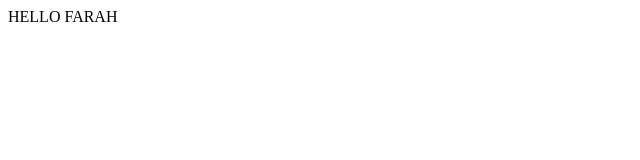
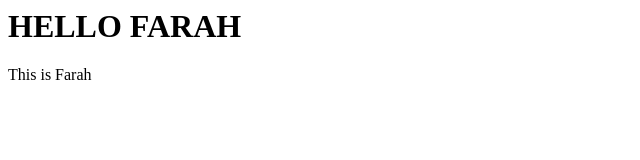
Before and after one commit to farahnini/git-training, a plain HTML site: page index.html in a window 1280 px wide. Shown: the whole page, without its empty margins (0-640 px from the left). Drawn offline with Linux system fonts and the light colour scheme.

Commit message:
update index & about & contact

```diff
--- a/index.html
+++ b/index.html
@@ -1 +1,3 @@
-<p>HELLO FARAH</p>
+<h1>HELLO FARAH</h1>
+
+<p>This is Farah</p>
```
Also changed, not shown: about.html (+2 -0 lines), contact.html (+2 -0 lines).
